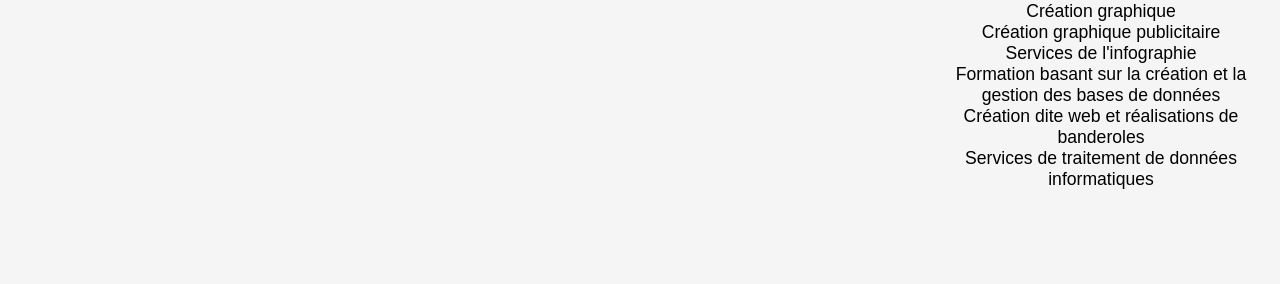
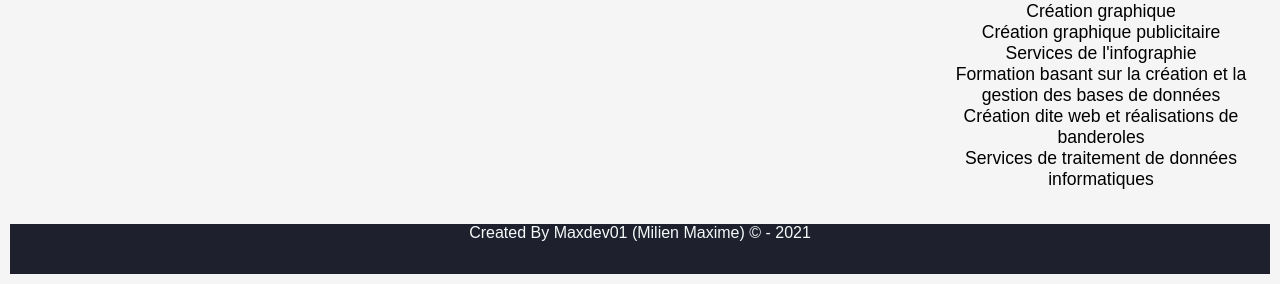
Before and after one commit to Maxdev01/dorsforma, a Django app: page / in a window 1280 px wide. Shown: the part 568-852 px from the top of the page. Before the commit the page ends 757 px from the top, so only its background shows below. Run offline with Django 3.2, Linux system fonts and the light colour scheme.

Commit message:
mwen ajoute footer an

```diff
--- a/register/templates/index.html
+++ b/register/templates/index.html
@@ -61,5 +61,10 @@
 
     </div>
 
+    <footer>
+        <p>Created By Maxdev01 (Milien Maxime) &COPY; - 2021</p>
+
+    </footer>
+
 </body>
 </html>
--- a/static/style.css
+++ b/static/style.css
@@ -180,3 +180,10 @@
     }
 
 }
+
+footer {
+    height: 50px;
+    background: #1e212d;
+    color: #f4f9f9;
+    text-align: center;
+}
```
